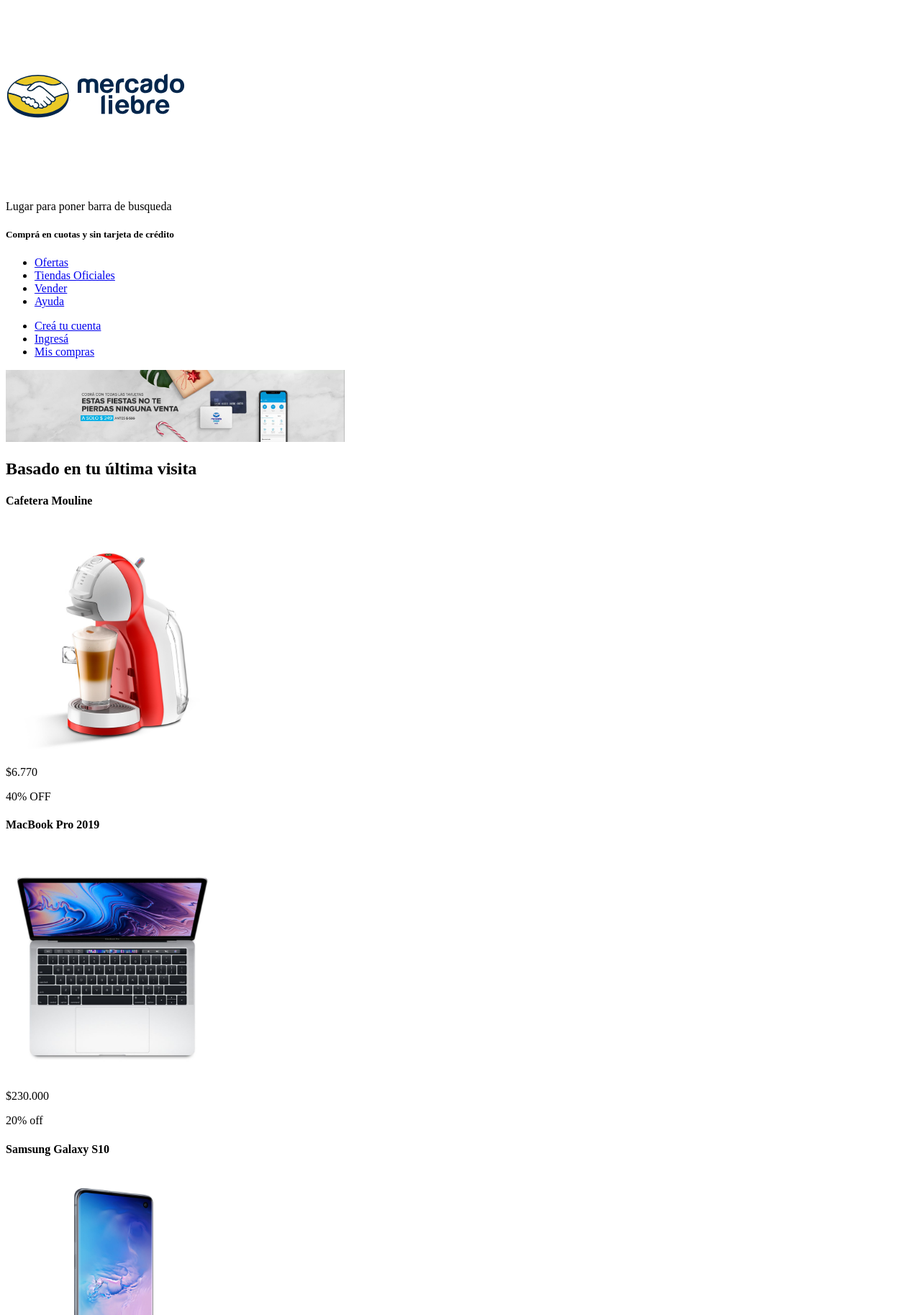
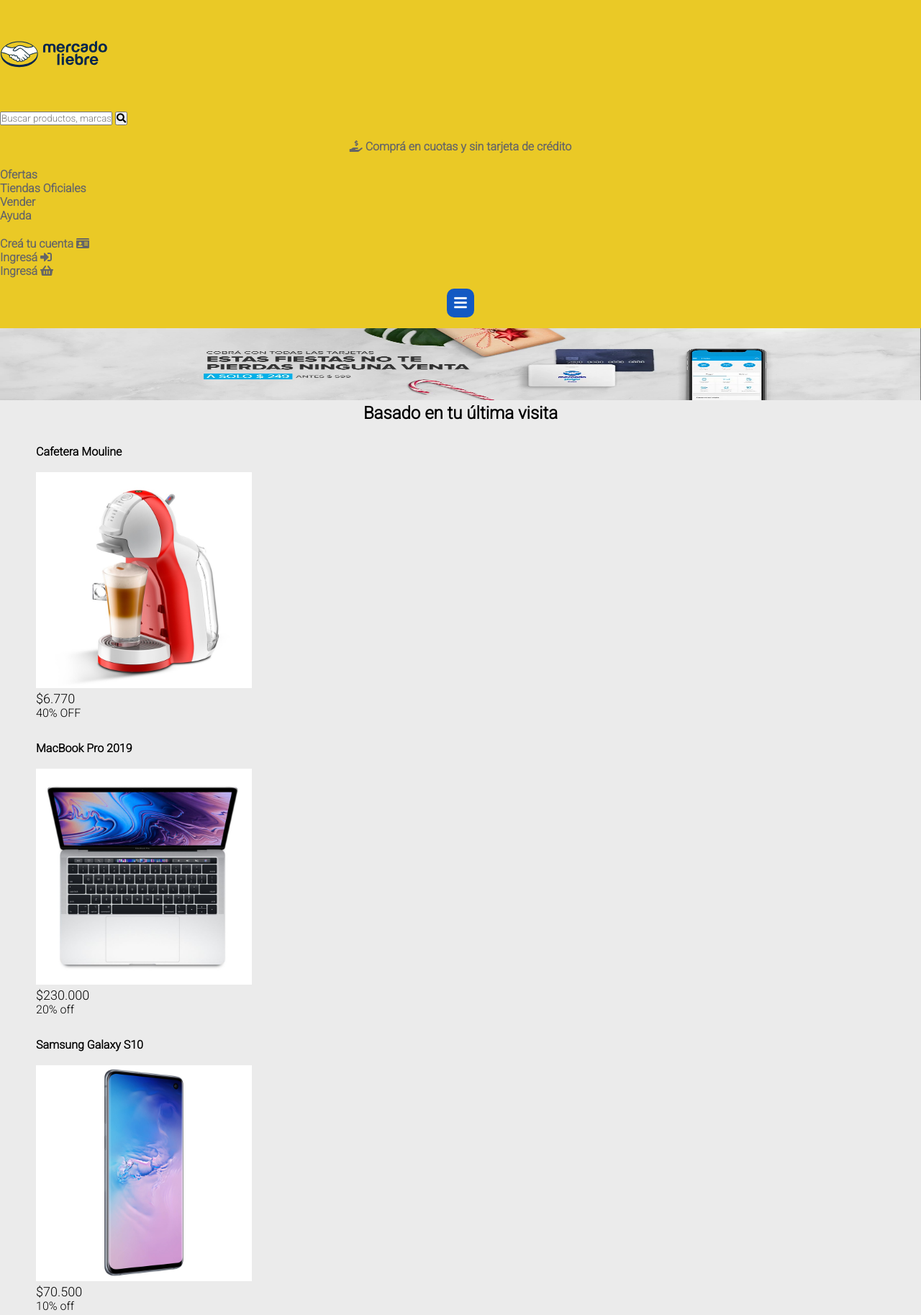
Before and after one commit to daniel-britos/TP05-Mercadoliebre, a website: page views/home.html in a window 1280 px wide. Shown: the top 1827 px of the page at 72% size. Drawn offline with Linux system fonts and the light colour scheme.

Commit message:
reorganización

```diff
--- /dev/null
+++ b/public/CSS/footer.css
@@ -0,0 +1,25 @@
+footer {
+  display: flex;
+  align-items: center;
+  justify-content: center;
+}
+footer p:last-child {
+  margin-top: 20px;
+  margin-bottom: 20px;
+}
+footer section h4 {
+  font-size: 16px;
+}
+footer section p {
+  font-size: 12px;
+}
+footer section {
+  text-align: center;
+  width: 300px;
+}
+footer section .fas {
+  font-size: 40px;
+  color: var(--celeste);
+  margin: 10px;
+  padding-top: 20px;
+}
--- /dev/null
+++ b/public/CSS/general.css
@@ -0,0 +1,15 @@
+@import url("https://fonts.googleapis.com/css2?family=Roboto:wght@300&display=swap");
+
+* {
+  padding: 0;
+  margin: 0;
+  font-family: "Roboto", sans-serif;
+}
+:root {
+  --amarillo: #eac926;
+  --azul: #03264c;
+  --celeste: #1259c3;
+  --grisOscuro: #666;
+  --grisClaro: #ebebeb;
+  --verde: #39b54a;
+}
--- /dev/null
+++ b/public/CSS/header.css
@@ -0,0 +1,36 @@
+header {
+  background-color: var(--amarillo);
+}
+header img {
+  width: 150px;
+  height: 150px;
+}
+
+.lista li a {
+  text-decoration: none;
+  color: var(--grisOscuro);
+  font-size: 16px;
+}
+
+.login {
+  margin-top: 20px;
+}
+header h4 {
+  margin-top: 20px;
+  text-align: center;
+  margin-bottom: 20px;
+  color: var(--grisOscuro);
+  font-size: 16px;
+}
+.bars {
+  text-align: center;
+}
+.bars .fas {
+  margin-top: 15px;
+  margin-bottom: 15px;
+  font-size: 20px;
+  padding: 10px;
+  border-radius: 10px;
+  background-color: var(--celeste);
+  color: white;
+}
--- /dev/null
+++ b/public/CSS/main.css
@@ -0,0 +1,29 @@
+main {
+  background-color: var(--grisClaro);
+}
+main img {
+  height: 100px;
+  width: 100%;
+}
+
+main section h2 {
+  text-align: center;
+  font-size: 24px;
+}
+main section article {
+  padding-left: 20px;
+  margin: 30px;
+}
+main section article h4 {
+  font-size: 16px;
+}
+#imagen {
+  width: 300px;
+  height: 300px;
+}
+#precios {
+  font-size: 18px;
+}
+#descuentos {
+  font-size: 16px;
+}
--- /dev/null
+++ b/public/CSS/styles.css
@@ -0,0 +1,4 @@
+@import "./general.css";
+@import "./header.css";
+@import "./main.css";
+@import "./footer.css";
--- a/views/home.html
+++ b/views/home.html
@@ -1,79 +1,124 @@
 <!DOCTYPE html>
-<html lang="en">
+<html lang="es">
 <head>
     <meta charset="UTF-8">
     <meta http-equiv="X-UA-Compatible" content="IE=edge">
     <meta name="viewport" content="width=device-width, initial-scale=1.0">
+    <link href="https://cdnjs.cloudflare.com/ajax/libs/font-awesome/5.15.3/css/all.min.css" rel="stylesheet" />
+    <link rel="stylesheet" href="/CSS/styles.css">
     <title>MercadoLiebre</title>
 </head>
 <body>
     <header>
-        <img src="/images/logo-mercado-liebre.svg" alt="Logo" style="width: 250px; height: 250px;"><br/>
-        <p>Lugar para poner barra de busqueda</p>
-        <h5>Comprá en cuotas y sin tarjeta de crédito</h5>
+        <img src="/images/logo-mercado-liebre.svg" alt="Logo"><br/>
+        <div>
+            <input type="text" placeholder="Buscar productos, marcas">
+            <button>
+                <i class="fas fa-search"></i>
+            </button>
+        </div>
+        <h4>
+            <i class="fas fa-hand-holding-usd"></i>
+            Comprá en cuotas y sin tarjeta de crédito
+        </h4>
         <nav>
-            <ul>
-                <li><a href="#">Ofertas</a></li>
-                <li><a href="#">Tiendas Oficiales</a></li>
-                <li><a href="#">Vender</a></li>
-                <li><a href="#">Ayuda</a></li>
+            <ul class="lista">
+                <li><a href="#"><b>Ofertas</b></a></li>
+                <li><a href="#"><b>Tiendas Oficiales</b></a></li>
+                <li><a href="#"><b>Vender</b></a></li>
+                <li><a href="#"><b>Ayuda</b></a></li>
             </ul>
-            <ul>
-                <li><a href="#">Creá tu cuenta</a></li>
-                <li><a href="#">Ingresá</a></li>
-                <li><a href="#">Mis compras</a></li>
+            <ul class="lista login">
+                <li><a href=""><b>Creá tu cuenta</b> <i class="fas fa-id-card"></i></a></li>
+                <li><a href=""><b>Ingresá</b> <i class="fas fa-sign-in-alt"></i></a></li>
+                <li><a href=""><b>Ingresá</b> <i class="fas fa-shopping-basket"></i></a></li>
             </ul>
+            <div class="bars">
+                <i class="fas fa-bars"></i>
+            </div>
         </nav>
     </header>
     <main>
-        <img src="/images/img-home-banner.jpg" alt="Logo" style="height: 100px;"><br/>
+        <img src="/images/img-home-banner.jpg" alt="banner">
         <section>
             <h2>Basado en tu última visita</h2>
             <article>
                 <h4>Cafetera Mouline</h4><br/>
+                <img src="/images/img-cafetera-moulinex.jpg" alt="cafetera" id="imagen">
+                <p id="precios">$6.770</p>
+                <p id="descuentos">40% OFF</p>
+            </article>
+            <article>
+                <h4>MacBook Pro 2019</h4><br/>
+                <img src="/images/img-macbook-pro-2019.jpg" alt="cafetera" id="imagen">
+                <p id="precios">$230.000</p>
+                <p id="descuentos">20% off</p>
+            </article>
+            <article>
+                <h4>Samsung Galaxy S10</h4><br/>
+                <img src="/images/img-samsung-galaxy-s10.jpg" alt="cafetera" id="imagen">
+                <p id="precios">$70.500</p>
+                <p id="descuentos">10% off</p>
+            </article>
+            <article>
+                <h4>SmartTv Samsung 43"</h4><br/>
+                <img src="/images/img-tv-samsung-smart.jpg" alt="cafetera" id="imagen">
+                <p id="precios">$23.200</p>
+                <p id="descuentos">5% off</p>
+            </article>
+        </section>
+
+        <section>
+            <h2>Ofertas</h2>
+            <article>
+                <h4>Cafetera Mouline</h4><br/>
                 <img src="/images/img-cafetera-moulinex.jpg" alt="cafetera" style="width: 300px; height: 300px;">
-                <p>$6.770</p>
-                <p>40% OFF</p>
+                <p id="precios">$6.770</p>
+                <p id="descuentos">40% OFF</p>
             </article>
             <article>
                 <h4>MacBook Pro 2019</h4><br/>
                 <img src="/images/img-macbook-pro-2019.jpg" alt="cafetera" style="width: 300px; height: 300px;">
-                <p>$230.000</p>
-                <p>20% off</p>
+                <p id="precios">$230.000</p>
+                <p id="descuentos">20% off</p>
             </article>
             <article>
                 <h4>Samsung Galaxy S10</h4><br/>
                 <img src="/images/img-samsung-galaxy-s10.jpg" alt="cafetera"style="width: 300px; height: 300px;">
-                <p>$70.500</p>
-                <p>10% off</p>
+                <p id="precios">$70.500</p>
+                <p id="descuentos">10% off</p>
             </article>
             <article>
                 <h4>SmartTv Samsung 43"</h4><br/>
                 <img src="/images/img-tv-samsung-smart.jpg" alt="cafetera"style="width: 300px; height: 300px;">
-                <p>$23.200</p>
-                <p>5% off</p>
+                <p id="precios">$23.200</p>
+                <p id="descuentos">5% off</p>
             </article>
         </section>
     </main>
     <footer>
         <section>
+            <i class="fas fa-credit-card"></i>
             <h4>Pagá con tarjeta o en efectivo</h4>
             <p>
                 Con Mercado Liebre Cash, tenés cuotas sin interés
                 con tarjeta o efectivo en puntos de pago. ¡Y siempre es seguro!
             </p>
 
+            <i class="fas fa-gift"></i>
             <h4>Envío gratis desde $ 2.500</h4>
             <p>
                 Solo por estar registrad@ en Mercado Liebre tenés envíos gratis en miles de
                 productos. Es un beneficio de Mercado Puntos.
             </p>
+
+           <i class="fas fa-user-shield"></i>
             <h4>Seguridad, de principio a fin</h4>
             <p>
                 ¿No te gusta? ¡Devolvelo! En Mercado Liebre, no hay nada que no puedas hacer,
                 porque estás siempre protegid@.
             </p>
-            <h4>Copyright © 1999-2020 MercadoLiebre S.R.L.</h4>
+                <p>Copyright © 1999-2020 MercadoLiebre S.R.L.</p>
         </section>
     </footer>
 </body>
```
Lines whose indentation alone changed are shown as unchanged.
